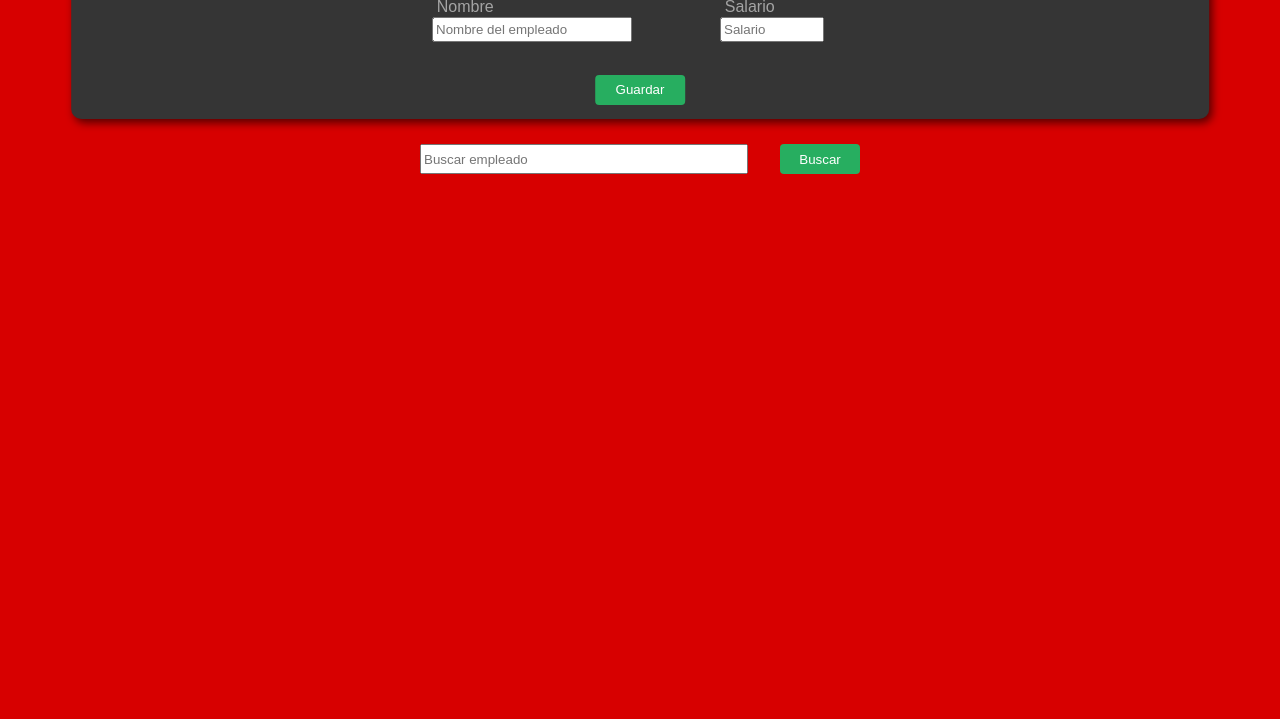
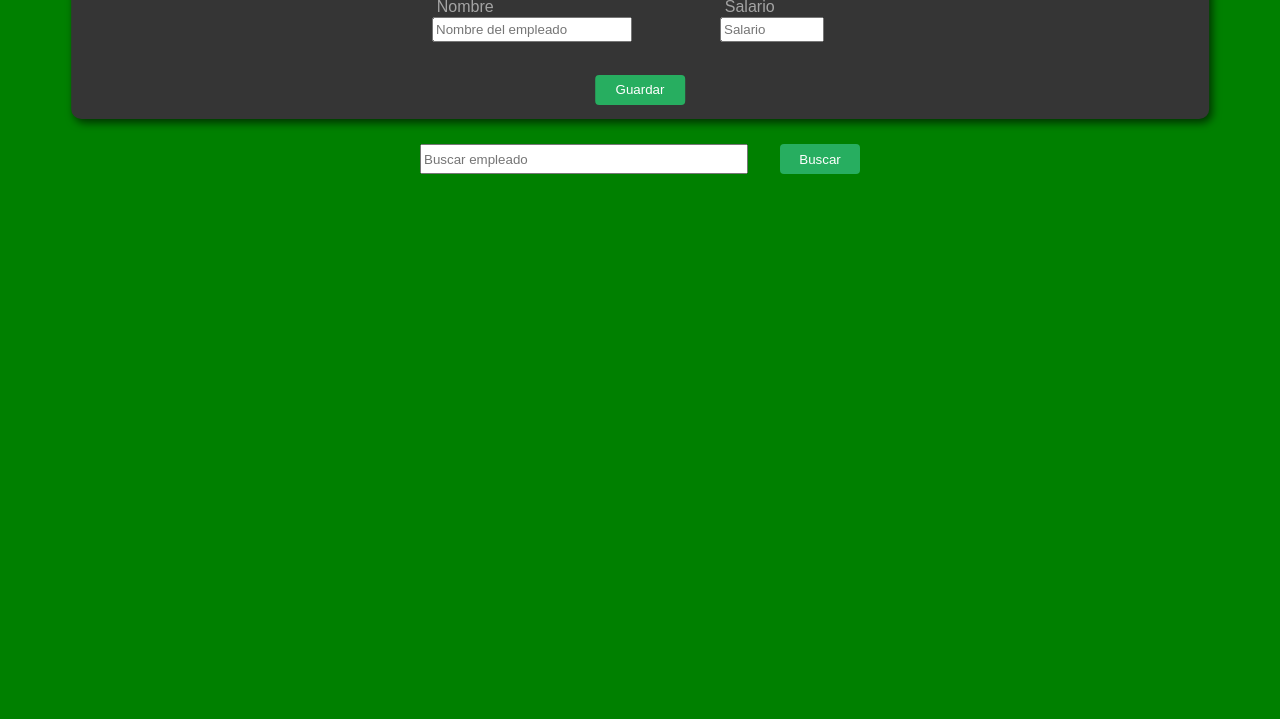
Before and after one commit to ArenillasFelipe/ing-sw3, a website: page frontend/index.html in a window 1280 px wide. Shown: the part 81-800 px from the top of the page. Drawn offline with Linux system fonts and the light colour scheme; no server answers.

Commit message:
cambio color de fondo para probar release automatico

```diff
--- a/frontend/index.css
+++ b/frontend/index.css
@@ -1,6 +1,6 @@
 body {
     font-family: sans-serif;
-    background-color: #D70000;
+    background-color: green;
 }
 
 
```
